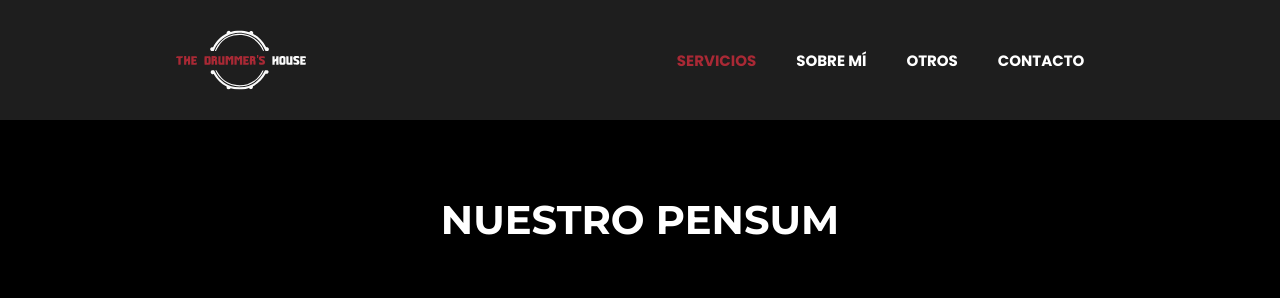
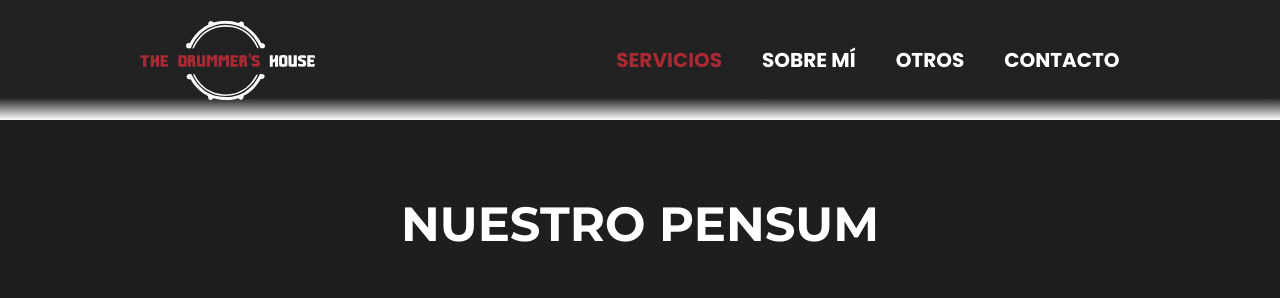
Before and after one commit to taylor25jr/Drummer-House, a React (Vite) app: page /servicios in a window 1280 px wide. Shown: the top 298 px of the page. Built offline with nearby package versions, Linux system fonts and the light colour scheme; a web font is replaced by a local one.

Commit message:
feat fixing service section

```diff
--- a/src/components/CardGroup/CardGroup.css
+++ b/src/components/CardGroup/CardGroup.css
@@ -4,14 +4,25 @@
 @media (max-width: 767px) {
 
     .ContainerPensumCard {
-        width: 70%;
+        width: 80%;
         margin-top: 15px;
+    }
+    .cardText{
+        height: 100%;
+    }
+    .cardText__description{
+        width: 100%;
+        height: 40%;
+    }
+    .cardText__subtitle{
+        height: 10%;
     }
 
     .contentList {
         display: flex;
         flex-direction: column;
         padding: 15px;
+        height: 50%;
     }
 
     li {
@@ -25,10 +36,22 @@
         width: 40%;
     }
 
+    .cardText{
+        height: 100%;
+    }
+    .cardText__description{
+        width: 100%;
+        height: 40%;
+    }
+    .cardText__subtitle{
+        height: 10%;
+    }
+
     .contentList {
         display: flex;
         flex-direction: column;
         padding: 15px;
+        height: 50%;
     }
 
     .contentList__item {
@@ -51,11 +74,22 @@
         background: #FAFAFA !important;
 
     }
+    .cardText{
+        height: 100%;
+    }
+    .cardText__description{
+        width: 100%;
+        height: 40%;
+    }
+    .cardText__subtitle{
+        height: 10%;
+    }
 
     .contentList {
         display: flex;
         flex-direction: column;
         padding: 15px;
+        height: 50%;
     }
 
     .contentList__item {
--- a/src/components/CardGroup/index.jsx
+++ b/src/components/CardGroup/index.jsx
@@ -28,10 +28,10 @@ export default function PensumCard({ img, title, description, topics }) {
         <img src={img} srcSet={img} loading="lazy" alt="cardLogo" />
       </AspectRatio>
       <CardContent className="cardText">
-        <div>
+        <div className="cardText__description">
           <Typography level="body-xs">{description}</Typography>
         </div>
-        <div>
+        <div className="cardText__subtitle">
           <Typography
             fontSize="lg"
             fontWeight="lg"
--- a/src/components/DrummerHouse/index.jsx
+++ b/src/components/DrummerHouse/index.jsx
@@ -15,7 +15,7 @@ export const DrummerHouse = () => {
 
   const [show, setShow] = useState(false),
   [formShow, setFormShow] = useState(null),
-  [gradientHeader,setGradientHeader] = useState(false);
+  [gradientHeader,setGradientHeader] = useState(true);
 
 
   const handleClose = () => setShow(false);
--- a/src/components/Header/Header.css
+++ b/src/components/Header/Header.css
@@ -1,8 +1,19 @@
 @import url(../../Helper/Reset.css);
 @import url(https://fonts.googleapis.com/css?family=Poppins:100,100italic,200,200italic,300,300italic,regular,italic,500,500italic,600,600italic,700,700italic,800,800italic,900,900italic);
 
+
+:root {
+    --h1: 48px;
+    --h2: 32px;
+    --h3: 20px;
+    --body: 16px;
+    --link: 16px;
+    --primary: #A92935;
+    --white: #FFFFFF;
+}
+
 @media (max-width: 767px) {
-    .header{
+    .header {
         display: flex;
         flex-flow: row wrap;
         align-items: center;
@@ -12,26 +23,26 @@
         height: 100%;
     }
 
-     .header__logo{
+    .header__logo {
         width: 120px;
         height: 60px;
         padding: 5px;
     }
 
-    .nav{
+    .nav {
         display: inherit;
         align-items: center;
     }
 
-    .nav__list{
+    .nav__list {
         display: flex;
         flex-flow: row wrap;
     }
 
-    .nav__list__item{
+    .nav__list__item {
         padding: 5px;
         color: #fff;
-        font-size:15px;
+        font-size: 15px;
         margin: 10px;
         font-weight: 700;
         font-family: "Poppins", sans-serif;
@@ -40,17 +51,18 @@
         color: #ffffff;
         text-decoration: none;
         padding: 0 10px;
-        margin:10px;
+        margin: 10px;
         border-radius: 5px;
 
     }
-    .active-link{
+
+    .active-link {
         color: #A92935;
     }
-  }
+}
 
 @media (min-width: 768px) and (max-width: 1023px) {
-    .header{
+    .header {
         display: flex;
         flex-flow: row wrap;
         justify-content: space-around;
@@ -60,22 +72,22 @@
         height: 100%;
     }
 
-     .header__logo{
+    .header__logo {
         width: 150px;
         height: 80px;
         padding: 5px;
     }
 
-    .nav{
+    .nav {
         display: inherit;
         align-items: center;
     }
 
-    .nav__list{
+    .nav__list {
         display: flex;
     }
 
-    .nav__list__item{
+    .nav__list__item {
         padding: 5px;
         color: #fff;
         font-size: 12px;
@@ -87,18 +99,19 @@
         color: #ffffff;
         text-decoration: none;
         padding: 0 10px;
-        margin:10px;
+        margin: 10px;
         border-radius: 5px;
 
     }
-    .active-link{
+
+    .active-link {
         color: #A92935;
     }
 
 }
 
 @media screen and (min-width: 1023px) {
-    .header{
+    .header {
         display: flex;
         flex-flow: row wrap;
         justify-content: space-around;
@@ -108,25 +121,25 @@
         height: 100%;
     }
 
-     .header__logo{
+    .header__logo {
         width: 180px;
         height: 90px;
         padding: 5px;
     }
 
-    .nav{
+    .nav {
         display: inherit;
         align-items: center;
     }
 
-    .nav__list{
+    .nav__list {
         display: flex;
     }
 
-    .nav__list__item{
+    .nav__list__item {
         padding: 5px;
         color: #fff;
-        font-size: 15px;
+        font-size: var(--h3);
         margin: 10px;
         font-weight: 700;
         font-family: "Poppins", sans-serif;
@@ -134,12 +147,13 @@
         color: #ffffff;
         text-decoration: none;
         padding: 0 10px;
-        margin:10px;
+        margin: 10px;
         border-radius: 5px;
         cursor: pointer;
 
     }
-    .active-link{
+
+    .active-link {
         color: #A92935;
     }
 
--- a/src/components/Header/index.jsx
+++ b/src/components/Header/index.jsx
@@ -29,10 +29,22 @@ export const Header = ({ setGradientHeader, gradientHeader }) => {
       {
         <section
           className="header"
-          style={!gradientHeader ? { background: "#1E1E1E" } : null}
+          style={
+            gradientHeader
+              ? {
+                  background:
+                    "linear-gradient(180deg, rgba(30, 30, 30, 0.983871) 81.49%, rgba(30, 30, 30, 0) 100%)",
+                }
+              : {background: "#1E1E1E"
+              }
+          }
         >
-          <NavLink to="/" onClick={() => setGradientHeader(true)}>
-            <LogoIcon />
+          <NavLink
+            aria-current="page"
+            to="/"
+            onClick={() => setGradientHeader(true)}
+          >
+            <LogoIcon alt="Logo de la empresa" />
           </NavLink>
           {!isPC ? (
             <Dropdown>
--- a/src/components/Main/main.css
+++ b/src/components/Main/main.css
@@ -1,6 +1,17 @@
 @import url('../../Helper/Reset.css');
 @import url(https://fonts.googleapis.com/css?family=Poppins:100,100italic,200,200italic,300,300italic,regular,italic,500,500italic,600,600italic,700,700italic,800,800italic,900,900italic);
 
+
+:root {
+    --h1: 48px;
+    --h2: 32px;
+    --h3: 20px;
+    --body: 16px;
+    --link: 16px;
+    --primary: #A92935;
+    --dark:#1E1E1E;
+    --white: #FFFFFF;
+}
 
 @media (max-width: 767px) {
 
@@ -175,13 +186,13 @@
         opacity: 1;
         font-family: "Poppins", sans-serif;
         font-style: normal;
-        font-size: 38px;
+        font-size: var(--h1);
         margin-bottom: 20px;
         line-height: 20px;
     }
 
     .mainContainer__text {
-        font-size: 25px;
+        font-size: var(--h2);
         font-weight: bolder;
         margin-bottom: 10px;
         font-family: "Poppins", sans-serif;
@@ -192,13 +203,12 @@
 
     .mainContainer__button {
         font-family: "Poppins", sans-serif;
-
         font-size: 15px;
         text-transform: none !important;
-        background-color: #A92935 !important;
+        background-color: var(--primary) !important;
     }
 
-    .mainContainer__button__paragraph{
+    .mainContainer__button__paragraph {
         margin-right: 5px;
     }
 
--- a/src/components/Servicios/Servicios.css
+++ b/src/components/Servicios/Servicios.css
@@ -2,7 +2,16 @@
 @import url('https://fonts.googleapis.com/css2?family=Inria+Sans&display=swap');
 @import url(https://fonts.googleapis.com/css?family=Montserrat:100,200,300,regular,500,600,700,800,900,100italic,200italic,300italic,italic,500italic,600italic,700italic,800italic,900italic);
 
-
+:root {
+    --h1: 48px;
+    --h2: 32px;
+    --h3: 20px;
+    --body: 16px;
+    --link: 16px;
+    --primary: #A92935;
+    --dark:#1E1E1E;
+    --white: #FFFFFF;
+}
 
 @media (max-width: 767px) {
     .servicios {
@@ -10,6 +19,7 @@
         flex-flow: column wrap;
         justify-content: center;
         align-items: center;
+        background-color: var(--dark);
     }
 
     .servicios__info {
@@ -217,6 +227,7 @@
         flex-flow: column wrap;
         justify-content: center;
         align-items: center;
+        background-color: var(--dark);
     }
 
     .servicios__info {
@@ -226,7 +237,6 @@
         align-items: center;
         width: 100%;
         padding: 30px;
-
     }
 
     .servicios__info__titulo {
@@ -428,6 +438,7 @@
         flex-flow: column wrap;
         justify-content: center;
         align-items: center;
+        background-color: var(--dark);
     }
 
     .servicios__info {
@@ -442,7 +453,7 @@
 
     .servicios__info__titulo {
         font-weight: bolder;
-        font-size: 40px;
+        font-size: var(--h1);
         font-family: 'Montserrat';
         text-transform: uppercase;
         color: #ffffff;
--- a/src/components/Svg/Logo.jsx
+++ b/src/components/Svg/Logo.jsx
@@ -1,6 +1,6 @@
 import React from "react";
 
-export const LogoIcon = () => {
+export const LogoIcon = ({alt}) => {
   return (
     <>
       <svg
@@ -8,8 +8,9 @@ export const LogoIcon = () => {
         height="81"
         viewBox="0 0 175 81"
         fill="none"
+        alt={alt}
         xmlns="http://www.w3.org/2000/svg"
-        style={{width:"130px"}}
+        style={{width:"175px"}}
       >
         <g clipPath="url(#clip0_242_65)">
           <path
```
